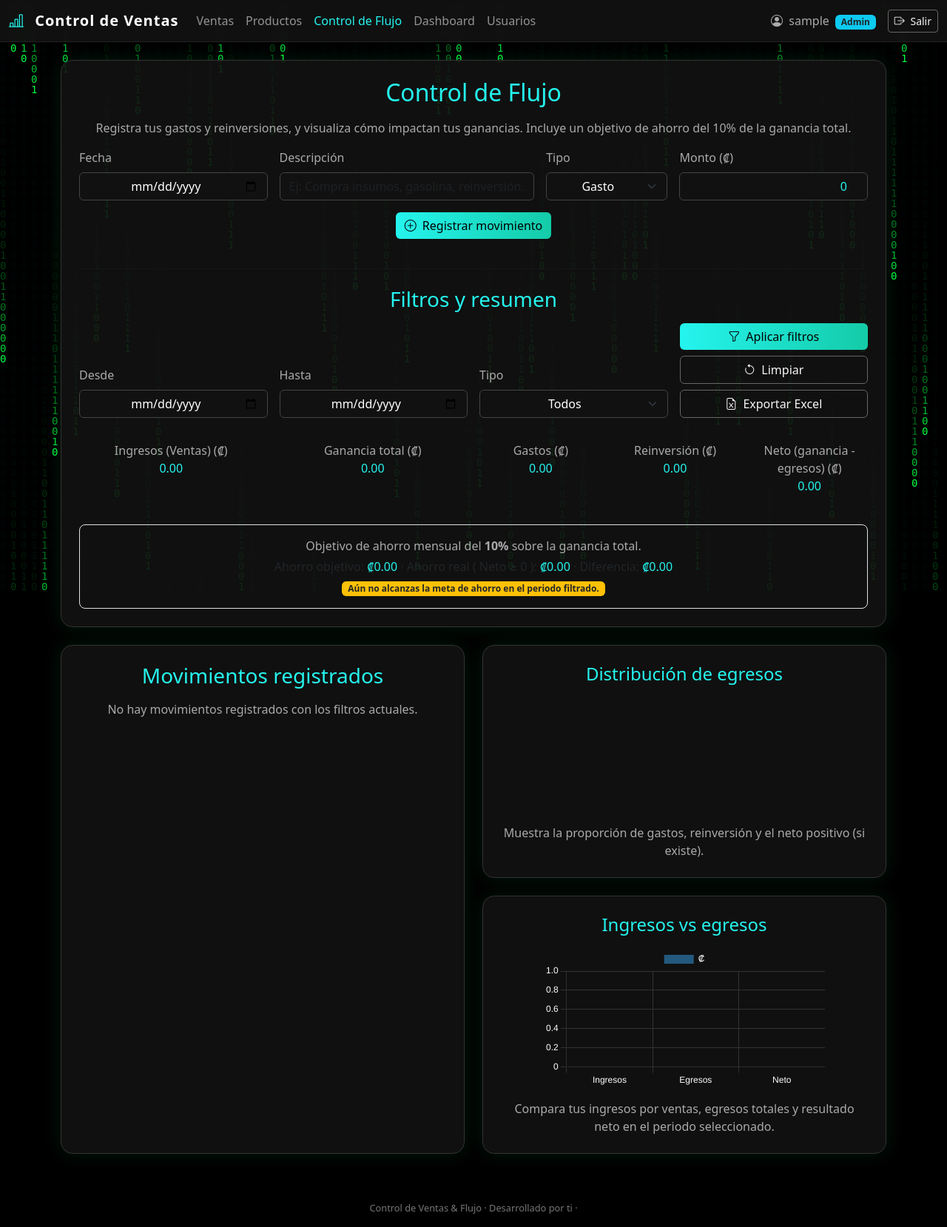
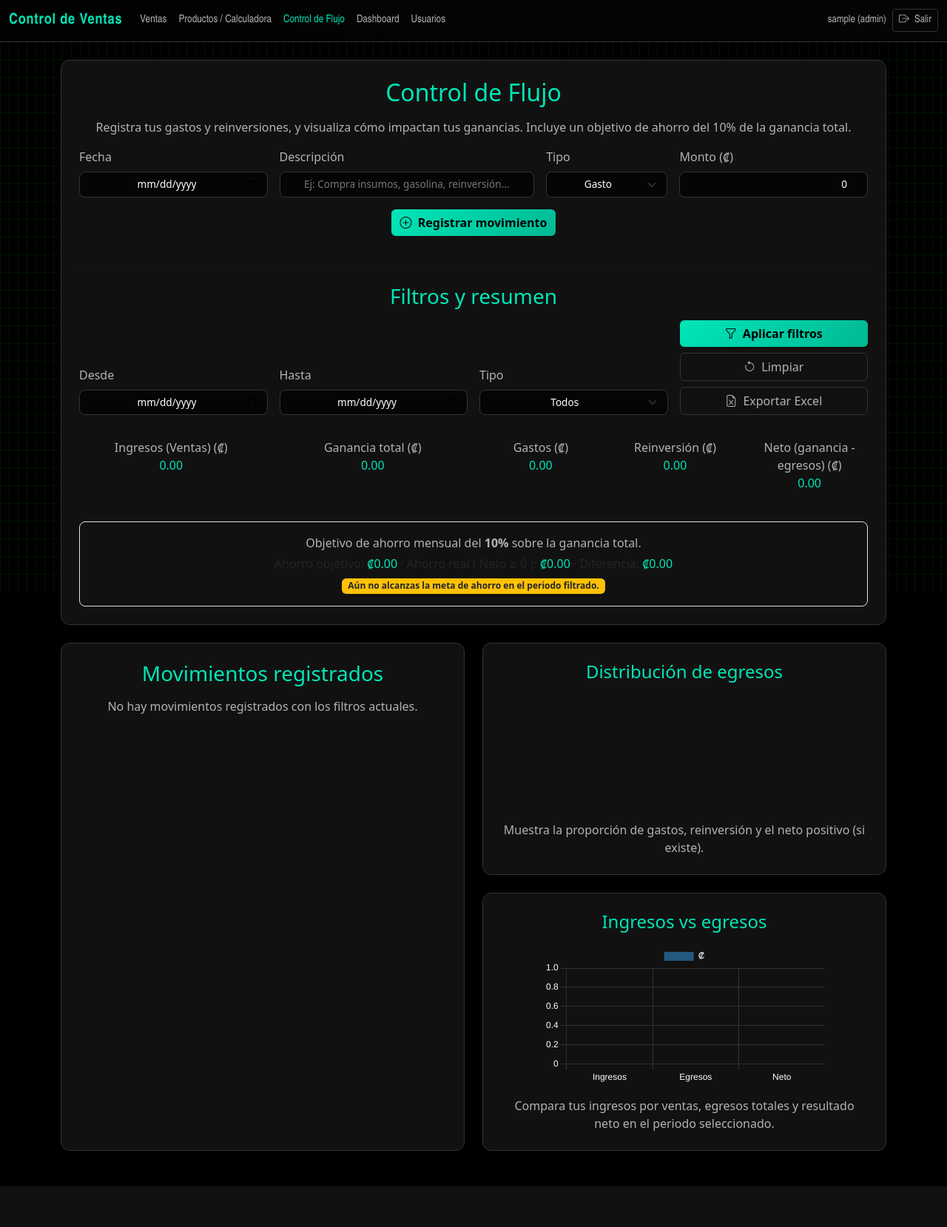
Before and after one commit to cristophercr07-hub/control-ventras-web, a Flask app: page /flujo in a window 1280 px wide. Shown: the whole page at 74% size. After the commit the page ends 1604 px from the top, so only its background shows below. Run offline with Flask 3, Linux system fonts and the light colour scheme; the visitor is signed in with stand-in values (Sample User, id 1); a map, chart or similar area stays blank.

Commit message:
Update base.html

```diff
--- a/templates/base.html
+++ b/templates/base.html
@@ -1,261 +1,332 @@
-<!doctype html>
+<!DOCTYPE html>
 <html lang="es">
 <head>
-    <meta charset="utf-8">
+    <meta charset="UTF-8">
     <title>{% block title %}Control de Ventas{% endblock %}</title>
     <meta name="viewport" content="width=device-width, initial-scale=1">
 
     <!-- Bootstrap 5 -->
     <link
-        href="https://cdn.jsdelivr.net/npm/bootstrap@5.3.2/dist/css/bootstrap.min.css"
+        href="https://cdn.jsdelivr.net/npm/bootstrap@5.3.3/dist/css/bootstrap.min.css"
         rel="stylesheet"
+        integrity="sha384-QWTKZyjpPEjISv5WaRU9OFeRpok6YctnYmDr5pNlyT2bRjXh0JMhjY6hW+ALEwIH"
+        crossorigin="anonymous"
     >
-    <!-- Bootstrap Icons -->
+    <!-- Bootstrap Icons (opcional, pero ya los usamos en algunos botones) -->
     <link
         rel="stylesheet"
-        href="https://cdn.jsdelivr.net/npm/bootstrap-icons@1.11.1/font/bootstrap-icons.css"
+        href="https://cdn.jsdelivr.net/npm/bootstrap-icons@1.11.3/font/bootstrap-icons.css"
     >
-    <!-- Chart.js -->
-    <script src="https://cdn.jsdelivr.net/npm/chart.js@4.4.0/dist/chart.umd.min.js"></script>
 
     <style>
+        :root {
+            --bg-main: #000000;
+            --bg-card: #111111;
+            --bg-card-soft: #151515;
+            --border-soft: #333333;
+            --text-main: #ffffff;
+            --text-secondary: #b3b3b3;
+            --accent: #00e6b8;
+            --accent-soft: rgba(0, 230, 184, 0.2);
+        }
+
         html, body {
             height: 100%;
-            margin: 0;
         }
+
         body {
-            background-color: #000000;
-            color: #ffffff;
+            background-color: var(--bg-main);
+            color: var(--text-main);
             font-family: system-ui, -apple-system, BlinkMacSystemFont, "Segoe UI", sans-serif;
+            position: relative;
+            overflow-x: hidden;
         }
-        /* Canvas Matrix */
-        #matrixCanvas {
+
+        /* Fondo tipo Matrix */
+        .matrix-background {
             position: fixed;
             inset: 0;
-            width: 100%;
-            height: 100%;
-            z-index: -1;
-            display: block;
+            z-index: 0;
+            pointer-events: none;
+            background-color: #000000;
+            background-image:
+                linear-gradient(
+                    rgba(0, 255, 0, 0.25) 1px,
+                    transparent 1px
+                ),
+                linear-gradient(
+                    90deg,
+                    rgba(0, 255, 0, 0.25) 1px,
+                    transparent 1px
+                );
+            background-size: 12px 24px, 12px 24px;
+            opacity: 0.35;
+            animation: matrix-flow 16s linear infinite;
         }
-        .main-wrapper {
+
+        @keyframes matrix-flow {
+            0% {
+                background-position: 0 0, 0 0;
+            }
+            100% {
+                background-position: 0 100%, 0 100%;
+            }
+        }
+
+        /* Capa de contenido por encima del fondo */
+        .app-shell {
             position: relative;
-            z-index: 1;
+            z-index: 2;
+            min-height: 100vh;
         }
+
+        /* NAVBAR */
+        .navbar-dark {
+            background: linear-gradient(to right, #020202, #050505);
+            border-bottom: 1px solid var(--border-soft);
+        }
+
+        .navbar-brand {
+            font-weight: 700;
+            letter-spacing: 0.04em;
+            color: var(--accent) !important;
+        }
+
+        .nav-link {
+            color: var(--text-secondary) !important;
+            font-size: 0.9rem;
+        }
+
+        .nav-link:hover,
+        .nav-link.active {
+            color: var(--accent) !important;
+        }
+
+        /* CARDS / CONTENEDORES */
         .card {
-            background-color: rgba(18, 18, 18, 0.9);
-            border-radius: 1rem;
-            border: 1px solid #333333;
-            box-shadow: 0 0 25px rgba(0, 255, 128, 0.1);
+            background-color: var(--bg-card);
+            border: 1px solid var(--border-soft);
+            border-radius: 0.75rem;
+            box-shadow: 0 0 25px rgba(0, 0, 0, 0.65);
         }
-        .navbar-custom {
-            background: rgba(18, 18, 18, 0.9);
-            border-bottom: 1px solid #222;
-            backdrop-filter: blur(8px);
+
+        .card-header {
+            border-bottom-color: var(--border-soft);
+            background-color: var(--bg-card-soft);
         }
+
+        /* TIPOGRAFÍA Y COLORES */
         .text-accent {
-            color: #25f4ee;
+            color: var(--accent) !important;
         }
+
         .text-secondary-custom {
-            color: #aaaaaa;
+            color: var(--text-secondary) !important;
         }
+
+        .fw-narrow {
+            font-family: "Arial Narrow", Arial, sans-serif;
+        }
+
+        /* FORMULARIOS */
+        .form-control,
+        .form-select {
+            background-color: #050505;
+            border: 1px solid var(--border-soft);
+            color: var(--text-main);
+            border-radius: 0.5rem;
+            font-size: 0.85rem;
+        }
+
+        .form-control:focus,
+        .form-select:focus {
+            border-color: var(--accent);
+            box-shadow: 0 0 0 0.15rem var(--accent-soft);
+            background-color: #050505;
+            color: var(--text-main);
+        }
+
+        .form-control::placeholder {
+            color: #777777;
+        }
+
+        /* BOTONES */
         .btn-primary {
-            background: linear-gradient(90deg, #25f4ee, #14cba8);
+            background: linear-gradient(135deg, #00e6b8, #00b894);
             border: none;
-            color: #000;
+            color: #000000;
+            font-weight: 600;
         }
+
         .btn-primary:hover {
-            background: linear-gradient(90deg, #14cba8, #25f4ee);
-            color: #000;
+            background: linear-gradient(135deg, #00ffc7, #00cfa1);
+            color: #000000;
         }
+
         .btn-outline-light {
-            border-color: #666;
-            color: #f5f5f5;
+            border-color: var(--border-soft);
+            color: var(--text-secondary);
         }
+
         .btn-outline-light:hover {
-            background-color: #f5f5f5;
-            color: #000;
+            background-color: var(--accent-soft);
+            border-color: var(--accent);
+            color: var(--accent);
         }
-        .form-control, .form-select, .table {
+
+        /* TABLAS */
+        .table-dark-custom {
+            color: var(--text-main);
+            background-color: #050505;
+            border-color: var(--border-soft);
+        }
+
+        .table-dark-custom thead th {
+            border-bottom: 1px solid var(--border-soft);
+            color: var(--accent);
+            font-size: 0.85rem;
+            text-align: center;
+        }
+
+        .table-dark-custom tbody td {
+            font-size: 0.8rem;
+            vertical-align: middle;
+        }
+
+        .table-dark-custom tbody tr:nth-child(even) {
+            background-color: #0a0a0a;
+        }
+
+        .table-dark-custom tbody tr:hover {
             background-color: #111111;
-            color: #ffffff;
-            border-color: #444444;
         }
-        .form-control:focus, .form-select:focus {
-            border-color: #25f4ee;
-            box-shadow: 0 0 0 0.2rem rgba(37, 244, 238, 0.25);
+
+        /* CUADROS / MARCOS PARA CAMPOS */
+        .field-box {
+            border: 1px solid var(--border-soft);
+            border-radius: 0.75rem;
+            padding: 0.75rem;
+            background-color: #050505;
         }
-        .table thead tr {
-            background-color: #181818;
+
+        .field-box-title {
+            font-size: 0.8rem;
+            text-transform: uppercase;
+            letter-spacing: 0.04em;
+            color: var(--text-secondary);
+            margin-bottom: 0.35rem;
         }
-        .table-striped tbody tr:nth-of-type(odd) {
-            background-color: #151515;
+
+        /* UTILIDADES */
+        .small-label {
+            font-size: 0.75rem;
+            color: var(--text-secondary);
         }
-        .table-striped tbody tr:nth-of-type(even) {
-            background-color: #101010;
+
+        .matrix-border {
+            border: 1px solid rgba(0, 230, 184, 0.35);
+            box-shadow: 0 0 10px rgba(0, 230, 184, 0.3);
         }
-        .badge.bg-success {
-            background-color: #198754 !important;
+
+        /* RESPONSIVE */
+        @media (max-width: 576px) {
+            .navbar-brand {
+                font-size: 1rem;
             }
-        .badge.bg-warning {
-            background-color: #ffc107 !important;
-        }
-        .badge.bg-info {
-            background-color: #0dcaf0 !important;
-        }
-        .text-end {
-            text-align: right !important;
-            color: #25f4ee;
-        }
-        .navbar-brand {
-            font-weight: 600;
-            letter-spacing: 0.05em;
-        }
-        .nav-link.active {
-            color: #25f4ee !important;
-        }
-        footer {
-            color: #777;
-            font-size: 0.8rem;
-            padding: 1rem 0;
-            text-align: center;
         }
     </style>
 
-    {% block extra_head %}{% endblock %}
+    {% block head %}{% endblock %}
 </head>
 <body>
-<canvas id="matrixCanvas"></canvas>
+    <!-- Fondo Matrix -->
+    <div class="matrix-background"></div>
 
-<div class="main-wrapper">
-    <!-- NAVBAR -->
-    <nav class="navbar navbar-expand-lg navbar-dark navbar-custom mb-4">
+    <div class="app-shell d-flex flex-column">
+        <!-- NAVBAR SUPERIOR -->
+        <nav class="navbar navbar-expand-lg navbar-dark">
             <div class="container-fluid">
-            <a class="navbar-brand" href="{{ url_for('ventas') }}">
-                <i class="bi bi-bar-chart-line me-2 text-accent"></i>
+                <!-- Al hacer clic aquí te lleva al Dashboard -->
+                <a class="navbar-brand fw-bold fw-narrow" href="{{ url_for('dashboard') }}">
                     Control de Ventas
                 </a>
+
                 <button class="navbar-toggler" type="button" data-bs-toggle="collapse"
-                    data-bs-target="#navbarNav" aria-controls="navbarNav"
+                        data-bs-target="#mainNavbar" aria-controls="mainNavbar"
                         aria-expanded="false" aria-label="Toggle navigation">
                     <span class="navbar-toggler-icon"></span>
                 </button>
-            {% if session.get('user_id') %}
-            <div class="collapse navbar-collapse" id="navbarNav">
-                <ul class="navbar-nav me-auto">
+
+                <div class="collapse navbar-collapse" id="mainNavbar">
+                    <ul class="navbar-nav me-auto mb-2 mb-lg-0 fw-narrow">
                         <li class="nav-item">
-                        <a class="nav-link {% if request.path.startswith('/ventas') %}active{% endif %}"
-                           href="{{ url_for('ventas') }}">Ventas</a>
+                            <a class="nav-link {% if request.endpoint == 'ventas' %}active{% endif %}"
+                               href="{{ url_for('ventas') }}">
+                                Ventas
+                            </a>
                         </li>
                         <li class="nav-item">
-                        <a class="nav-link {% if request.path.startswith('/productos') %}active{% endif %}"
-                           href="{{ url_for('productos') }}">Productos</a>
+                            <a class="nav-link {% if request.endpoint == 'productos' %}active{% endif %}"
+                               href="{{ url_for('productos') }}">
+                                Productos / Calculadora
+                            </a>
                         </li>
                         <li class="nav-item">
-                        <a class="nav-link {% if request.path.startswith('/flujo') %}active{% endif %}"
-                           href="{{ url_for('flujo') }}">Control de Flujo</a>
+                            <a class="nav-link {% if request.endpoint == 'flujo' %}active{% endif %}"
+                               href="{{ url_for('flujo') }}">
+                                Control de Flujo
+                            </a>
                         </li>
                         <li class="nav-item">
-                        <a class="nav-link {% if request.path.startswith('/dashboard') %}active{% endif %}"
-                           href="{{ url_for('dashboard') }}">Dashboard</a>
+                            <a class="nav-link {% if request.endpoint == 'dashboard' %}active{% endif %}"
+                               href="{{ url_for('dashboard') }}">
+                                Dashboard
+                            </a>
                         </li>
                         {% if session.get('is_admin') %}
                         <li class="nav-item">
-                        <a class="nav-link {% if request.path.startswith('/usuarios') %}active{% endif %}"
-                           href="{{ url_for('usuarios') }}">Usuarios</a>
+                            <a class="nav-link {% if request.endpoint == 'usuarios' %}active{% endif %}"
+                               href="{{ url_for('usuarios') }}">
+                                Usuarios
+                            </a>
                         </li>
                         {% endif %}
                     </ul>
-                <span class="navbar-text me-3 text-secondary-custom">
-                    <i class="bi bi-person-circle me-1"></i>
+
+                    <div class="d-flex align-items-center gap-2">
+                        {% if session.get('user') %}
+                            <span class="small text-secondary-custom fw-narrow">
                                 {{ session.get('user') }}
-                    {% if session.get('is_admin') %}
-                        <span class="badge bg-info text-dark ms-1">Admin</span>
-                    {% endif %}
+                                {% if session.get('is_admin') %}(admin){% endif %}
                             </span>
-                <a href="{{ url_for('logout') }}" class="btn btn-outline-light btn-sm">
+                            <a href="{{ url_for('logout') }}" class="btn btn-outline-light btn-sm fw-narrow">
                                 <i class="bi bi-box-arrow-right me-1"></i> Salir
                             </a>
+                        {% endif %}
                     </div>
-            {% endif %}
+                </div>
             </div>
         </nav>
 
-    <div class="container mb-4">
-        {% block content %}{% endblock %}
+        <!-- CONTENIDO PRINCIPAL -->
+        <main class="flex-grow-1">
+            <div class="container py-4">
+                {% block content %}
+                {% endblock %}
+            </div>
+        </main>
     </div>
 
-    <footer>
-        Control de Ventas & Flujo · Desarrollado por ti · {{ datetime.utcnow().year if false else '' }}
-    </footer>
-</div>
-
+    {% block extra_scripts %}
     <!-- Bootstrap JS -->
     <script
-    src="https://cdn.jsdelivr.net/npm/bootstrap@5.3.2/dist/js/bootstrap.bundle.min.js">
-</script>
+        src="https://cdn.jsdelivr.net/npm/bootstrap@5.3.3/dist/js/bootstrap.bundle.min.js"
+        integrity="sha384-YvpcrYf0tY3lHB60NNkmXc5s9fDVZLESaAA55NDzOxhy9GkcIdslK1eN7N6jIeHz"
+        crossorigin="anonymous"
+    ></script>
 
-<script>
-// Doble confirmación reutilizable
-function doubleConfirm(msg1, msg2) {
-    if (!confirm(msg1)) {
-        return false;
-    }
-    return confirm(msg2);
-}
-
-// Canvas estilo Matrix
-document.addEventListener("DOMContentLoaded", function () {
-    const canvas = document.getElementById("matrixCanvas");
-    if (!canvas) return;
-
-    const ctx = canvas.getContext("2d");
-
-    function resizeCanvas() {
-        canvas.width = window.innerWidth;
-        canvas.height = window.innerHeight;
-    }
-    resizeCanvas();
-    window.addEventListener("resize", resizeCanvas);
-
-    const fontSize = 14;
-    const columns = () => Math.floor(canvas.width / fontSize);
-    let drops = [];
-    function initDrops() {
-        drops = [];
-        for (let x = 0; x < columns(); x++) {
-            drops[x] = Math.random() * canvas.height;
-        }
-    }
-    initDrops();
-    window.addEventListener("resize", initDrops);
-
-    const characters = "01";
-
-    function draw() {
-        ctx.fillStyle = "rgba(0, 0, 0, 0.15)";
-        ctx.fillRect(0, 0, canvas.width, canvas.height);
-
-        ctx.fillStyle = "#00FF41";
-        ctx.font = fontSize + "px monospace";
-
-        for (let i = 0; i < drops.length; i++) {
-            const text = characters.charAt(Math.floor(Math.random() * characters.length));
-            const x = i * fontSize;
-            const y = drops[i] * fontSize;
-            ctx.fillText(text, x, y);
-
-            if (y > canvas.height && Math.random() > 0.95) {
-                drops[i] = 0;
-            }
-            drops[i]++;
-        }
-
-        requestAnimationFrame(draw);
-    }
-    draw();
-});
-</script>
-
-{% block extra_scripts %}{% endblock %}
+    <!-- Chart.js (para dashboard y gráficos) -->
+    <script src="https://cdn.jsdelivr.net/npm/chart.js"></script>
+    {% endblock %}
 </body>
 </html>
```
Lines whose indentation alone changed are shown as unchanged.
